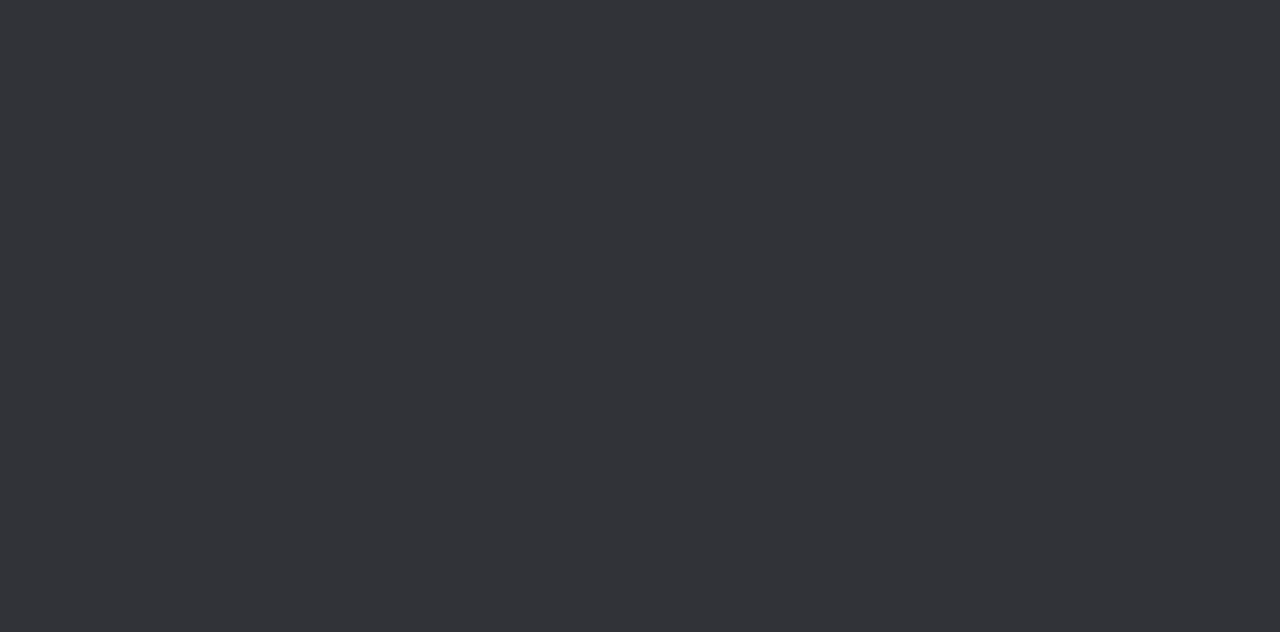
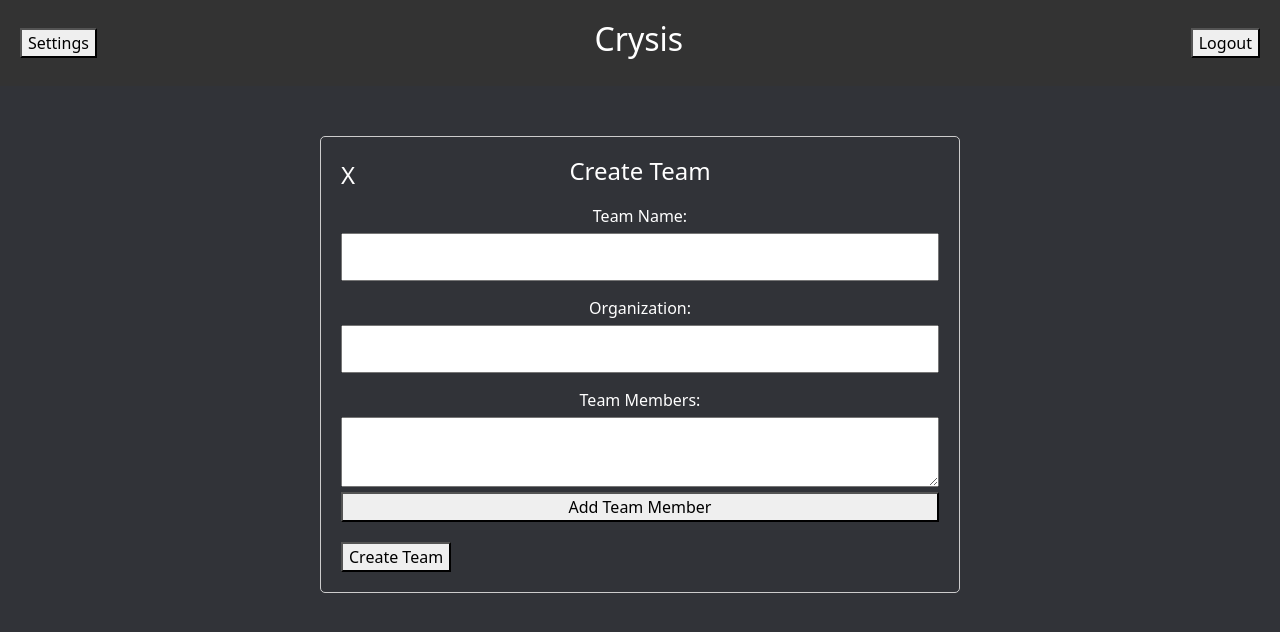
Before and after one commit to hyahyas/Crysis, a React (Create React App) app in the folder frontend/my-app/: page /newteam in a window 1280 px wide. Before the commit this address had no page. Shown: the top 632 px of the page. Built offline with nearby package versions, Linux system fonts and the light colour scheme.

Commit message:
created home page and create server page with crude design

```diff
--- a/frontend/my-app/package.json
+++ b/frontend/my-app/package.json
@@ -3,6 +3,9 @@
   "version": "0.1.0",
   "private": true,
   "dependencies": {
+    "@emotion/react": "^11.11.1",
+    "@emotion/styled": "^11.11.0",
+    "@mui/material": "^5.14.18",
     "@testing-library/jest-dom": "^5.17.0",
     "@testing-library/react": "^13.4.0",
     "@testing-library/user-event": "^13.5.0",
--- a/frontend/my-app/src/App.js
+++ b/frontend/my-app/src/App.js
@@ -6,6 +6,7 @@ import Home from "./components/Home/Home";
 import { BrowserRouter, Route, Routes } from "react-router-dom";
 import SignUp from "./components/SignUp/signup";
 import Test from "./components/Test/Test";
+import CreateTeam from "./components/CreateTeam/createTeam";
 
 function App() {
     return (
@@ -18,6 +19,7 @@ function App() {
                             <Route path="/home" element={<Home />} />
                             <Route path="/signup" element={<SignUp />} />
                             <Route path="/test" element={<Test />} />
+                            <Route path="/newteam" element={<CreateTeam />} />
                         </Routes>
                     </BrowserRouter>
                 </div>
--- /dev/null
+++ b/frontend/my-app/src/components/CreateTeam/createTeam.css
@@ -0,0 +1,62 @@
+.create-team-container {
+    width: 100%;
+    height: 100%;
+    display: flex;
+    flex-direction: column;
+    align-items: center;
+}
+
+.top-bar {
+    width: 100%;
+    display: flex;
+    justify-content: space-between;
+    align-items: center;
+    padding: 20px;
+    background-color: #333;
+    color: #fff;
+}
+
+.top-left,
+.top-center,
+.top-right {
+    display: flex;
+    align-items: center;
+}
+
+.top-right button {
+    margin-left: 10px;
+}
+
+.close-button {
+    position: absolute;
+    font-size: 24px;
+    cursor: pointer;
+}
+
+.form-container {
+    width: 50%;
+    margin-top: 50px;
+    padding: 20px;
+    border: 1px solid #ccc;
+    border-radius: 5px;
+}
+
+form {
+    display: flex;
+    flex-direction: column;
+}
+
+label {
+    margin-top: 10px;
+}
+
+input,
+textarea {
+    margin: 5px 0;
+    padding: 10px;
+}
+
+.create-button-container {
+    margin-top: 20px;
+    align-self: flex-start;
+}
--- /dev/null
+++ b/frontend/my-app/src/components/CreateTeam/createTeam.js
@@ -0,0 +1,87 @@
+import React, { useState } from "react";
+import { useNavigate } from "react-router-dom";
+import "./createTeam.css";
+
+const CreateTeam = () => {
+    const navigate = useNavigate();
+    const [teamName, setTeamName] = useState("");
+    const [organization, setOrganization] = useState("");
+    const [teamMembers, setTeamMembers] = useState([]);
+
+    const handleAddTeamMember = () => {
+        console.log("Adding team member");
+    };
+
+    const handleCreateTeam = () => {
+        console.log("Creating team", { teamName, organization, teamMembers });
+    };
+
+    const handleClose = () => {
+        navigate("/home");
+    };
+
+    const handleLogout = () => {
+        localStorage.removeItem("token");
+        navigate("/");
+    };
+
+    return (
+        <div className="create-team-container">
+            <div className="top-bar">
+                <div className="top-left">
+                    <button onClick={() => console.log("Settings clicked")}>
+                        Settings
+                    </button>
+                </div>
+                <div className="top-center">
+                    <h2>Crysis</h2>
+                </div>
+                <div className="top-right">
+                    <button onClick={handleLogout}>Logout</button>
+                </div>
+            </div>
+            <div className="form-container">
+                <div className="close-button" onClick={handleClose}>
+                    X
+                </div>
+                <h4>Create Team</h4>
+                <form>
+                    <label htmlFor="teamName">Team Name:</label>
+                    <input
+                        type="text"
+                        id="teamName"
+                        value={teamName}
+                        onChange={(e) => setTeamName(e.target.value)}
+                    />
+
+                    <label htmlFor="organization">Organization:</label>
+                    <input
+                        type="text"
+                        id="organization"
+                        value={organization}
+                        onChange={(e) => setOrganization(e.target.value)}
+                    />
+
+                    <label htmlFor="teamMembers">Team Members:</label>
+                    <textarea
+                        id="teamMembers"
+                        value={teamMembers}
+                        onChange={(e) => setTeamMembers(e.target.value)}
+                    />
+
+                    <button type="button" onClick={handleAddTeamMember}>
+                        Add Team Member
+                    </button>
+
+                    <div className="create-button-container">
+                        <button type="button" onClick={handleCreateTeam}>
+                            Create Team
+                        </button>
+                    </div>
+                </form>
+            </div>
+        </div>
+    );
+};
+
+export default CreateTeam;
--- a/frontend/my-app/src/components/Home/Home.css
+++ b/frontend/my-app/src/components/Home/Home.css
@@ -0,0 +1,64 @@
+.home-container {
+    width: 100%;
+    height: 100%;
+    display: flex;
+    flex-direction: column;
+    align-items: center;
+}
+
+.top-bar {
+    width: 100%;
+    display: flex;
+    justify-content: space-between;
+    align-items: center;
+    padding: 20px;
+    background-color: #333;
+    color: #fff;
+}
+
+.top-left,
+.top-center,
+.top-right {
+    display: flex;
+    align-items: center;
+}
+
+.top-right button {
+    margin-left: 10px;
+}
+
+.teams-container {
+    width: 80%;
+    margin-top: 20px;
+}
+
+.team-row {
+    display: flex;
+    justify-content: space-between;
+}
+
+.team-tiles {
+    display: flex;
+    overflow-x: auto;
+}
+
+.team-tile {
+    margin-right: 10px;
+    margin-top: 10px;
+    width: 200px;
+    height: 200px;
+    display: flex;
+    background-color: #36393F;
+    color: #fff;
+    padding: 10px;
+    border: 1px solid #ccc;
+    border-radius: 5px;
+}
+
+.team-tile button {
+    margin-top: 80%;
+    height: 20%;
+    display: flex;
+    background-color: '#3BA55C';
+    color: '#fff';
+}
--- a/frontend/my-app/src/components/Home/Home.js
+++ b/frontend/my-app/src/components/Home/Home.js
@@ -1,15 +1,100 @@
-import React from "react";
+import React, { useEffect, useState } from "react";
+import { useNavigate } from "react-router-dom";
 import axios from "axios";
-import './Home.css'
+import "./Home.css";
 
 const Home = () => {
+    const navigate = useNavigate();
+    const [teamsAdmin, setTeamsAdmin] = useState([]);
+    const [teamsMember, setTeamsMember] = useState([]);
+
+    useEffect(() => {
+        // Fetch data for teams
+        const fetchData = async () => {
+            try {
+                const token = localStorage.getItem("token");
+                const responseAdmin = await axios.get(
+                    "http://localhost:5000/getMyServers/?role=admin",
+                    {
+                        headers: {
+                            Authorization: `Bearer ${token}`,
+                        },
+                    }
+                );
+                const responseMember = await axios.get(
+                    "http://localhost:5000/getMyServers?role=user",
+                    {
+                        headers: {
+                            Authorization: `Bearer ${token}`,
+                        },
+                    }
+                );
+
+                setTeamsAdmin(responseAdmin.data);
+                setTeamsMember(responseMember.data);
+            } catch (error) {
+                console.error("Error fetching teams: ", error);
+            }
+        };
+
+        fetchData();
+    }, []); // Empty dependency array to run the effect only once on mount
+
+    const handleLogout = () => {
+        localStorage.removeItem("token");
+        navigate("/");
+    };
+
+    const handleNewTeam = () => {
+        navigate("/newteam");
+    };
 
     return (
-        <>
-        <h1>Home</h1>
-        <p>Logged In successfully</p>
-        </>
+        <div className="home-container">
+            <div className="top-bar">
+                <div className="top-left">
+                    <button onClick={() => console.log("Settings clicked")}>
+                        Settings
+                    </button>
+                </div>
+                <div className="top-center">
+                    <h2>Welcome to Crysis</h2>
+                </div>
+                <div className="top-right">
+                    <button onClick={handleNewTeam}>New Team</button>
+                    <button onClick={handleLogout}>Logout</button>
+                </div>
+            </div>
+
+            <div className="teams-container">
+                {/* Teams Admin */}
+                <div className="team-row">
+                    <h5>Your Servers (Admin)</h5>
+                    <div className="team-tiles">
+                        {teamsAdmin.map((team) => (
+                            <div key={team.id} className="team-tile">
+                                <p>{team.name}</p>
+                                <button>View</button>
+                            </div>
+                        ))}
+                    </div>
+                </div>
+
+                {/* Teams Member */}
+                <div className="team-row">
+                    <h5>Joined Servers (Member)</h5>
+                    <div className="team-tiles">
+                        {teamsMember.map((team) => (
+                            <div key={team.id} className="team-tile">
+                                <p>{team.name}</p>
+                                <button>View</button>
+                            </div>
+                        ))}
+                    </div>
+                </div>
+            </div>
+        </div>
     );
-}
+};
 
 export default Home;
```
Also changed, not shown: 2 other files (tests, documents, lock files or other folders).
